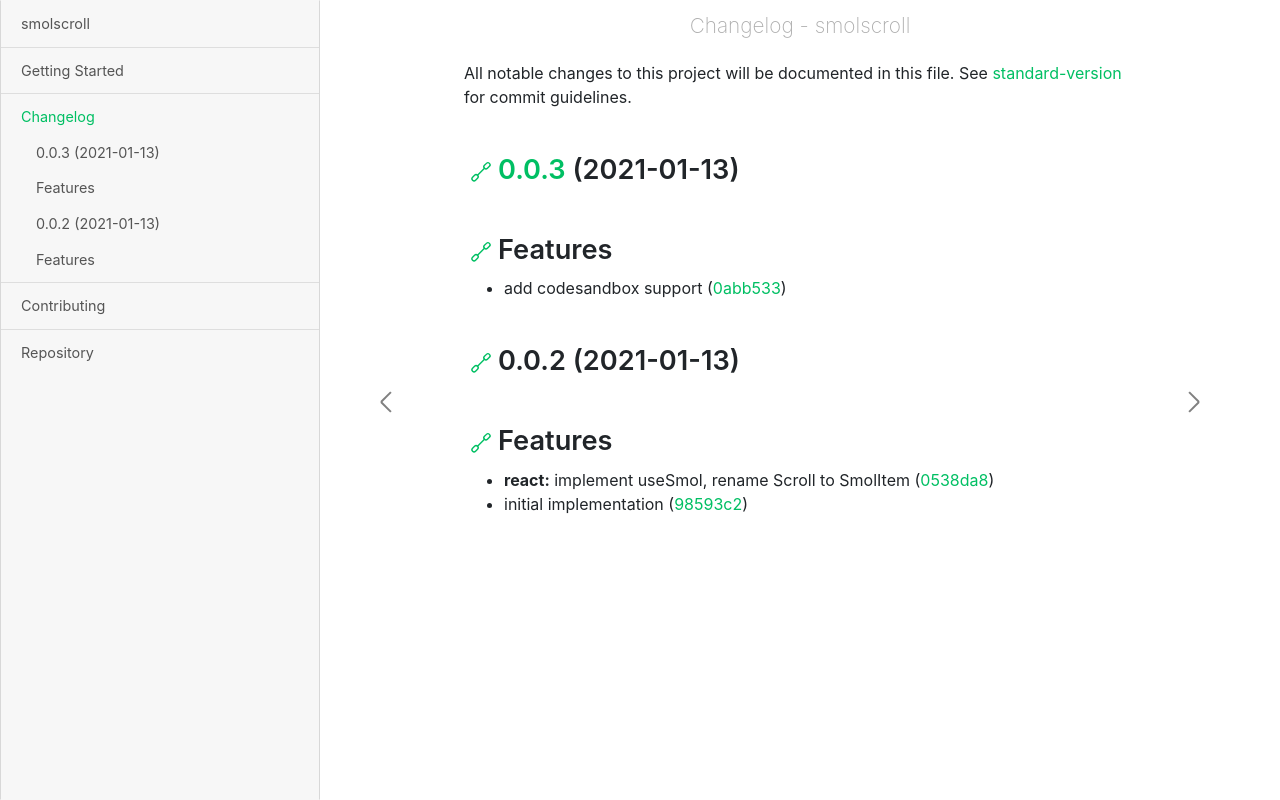
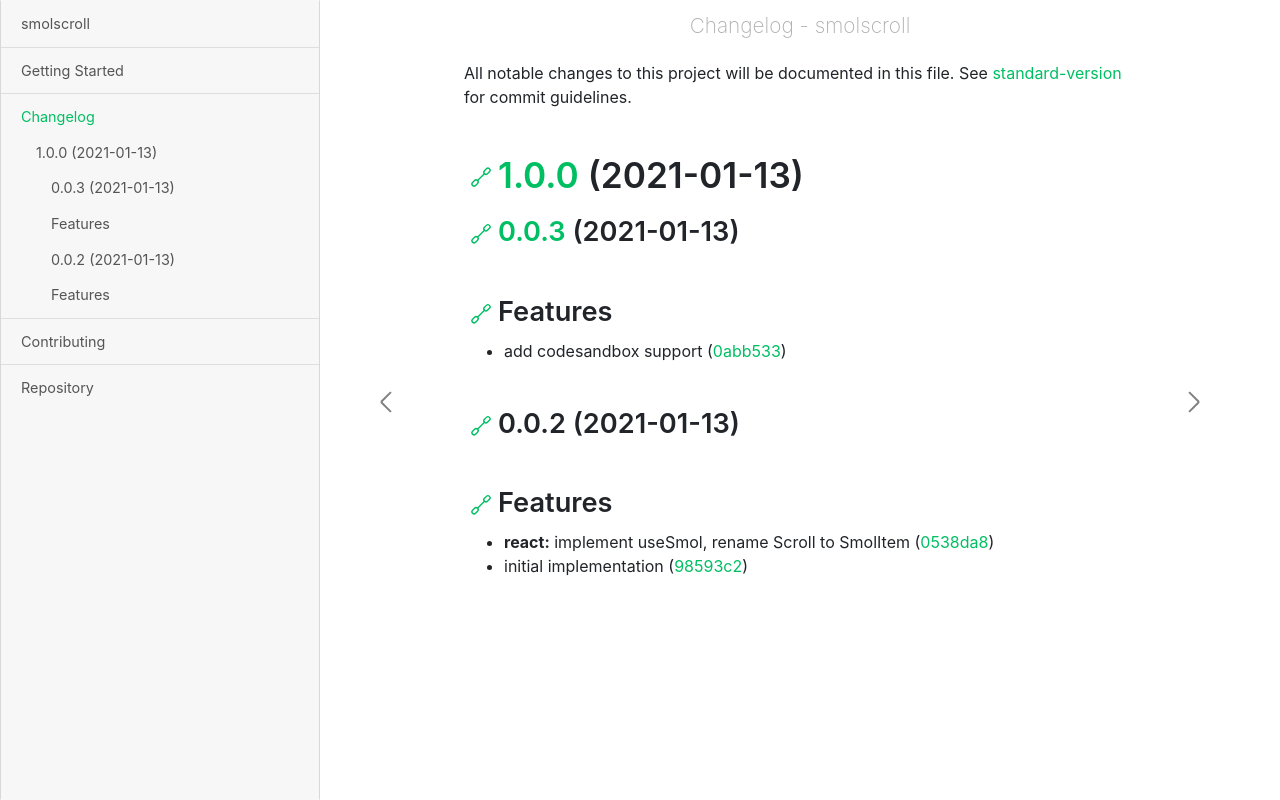
Before and after one commit to smolscrolljs/smolscroll, a website: page site/CHANGELOG.html in a window 1280 px wide. Drawn offline with Linux system fonts and the light colour scheme.

Commit message:
chore(release): 1.0.0

```diff
--- a/package.json
+++ b/package.json
@@ -1,7 +1,7 @@
 {
   "name": "smolscroll",
   "amdName": "smolscroll",
-  "version": "0.0.3",
+  "version": "1.0.0",
   "description": "Tiny, flexible scroll listener with React support",
   "source": "lib/main.ts",
   "main": "dist/main.js",
--- a/site/CHANGELOG.html
+++ b/site/CHANGELOG.html
@@ -22,6 +22,7 @@
       <main>
         <h1 id="changelog"><a href="#changelog" aria-hidden="true"><span class="toc-link"><span class="icono-chain"></span></span></a>Changelog</h1>
 <p>All notable changes to this project will be documented in this file. See <a href="https://github.com/conventional-changelog/standard-version" target="_blank">standard-version</a> for commit guidelines.</p>
+<h2 id="100-2021-01-13"><a href="#100-2021-01-13" aria-hidden="true"><span class="toc-link"><span class="icono-chain"></span></span></a><a href="https://github.com/smolscrolljs/smolscroll/compare/v0.0.3...v1.0.0" target="_blank">1.0.0</a> (2021-01-13)</h2>
 <h3 id="003-2021-01-13"><a href="#003-2021-01-13" aria-hidden="true"><span class="toc-link"><span class="icono-chain"></span></span></a><a href="https://github.com/smolscrolljs/smolscroll/compare/v0.0.2...v0.0.3" target="_blank">0.0.3</a> (2021-01-13)</h3>
 <h3 id="features"><a href="#features" aria-hidden="true"><span class="toc-link"><span class="icono-chain"></span></span></a>Features</h3>
 <ul>
@@ -239,40 +240,49 @@
        "heading": "Changelog",
        "hash": "changelog",
        "children": [
-        1,
+        1
+       ],
+       "id": 0
+      },
+      {
+       "level": "2",
+       "heading": "1.0.0 (2021-01-13)",
+       "hash": "100-2021-01-13",
+       "children": [
         2,
         3,
-        4
+        4,
+        5
        ],
-       "id": 0
+       "id": 1
       },
       {
        "level": "3",
        "heading": "0.0.3 (2021-01-13)",
        "hash": "003-2021-01-13",
        "children": [],
-       "id": 1
+       "id": 2
       },
       {
        "level": "3",
        "heading": "Features",
        "hash": "features",
        "children": [],
-       "id": 2
+       "id": 3
       },
       {
        "level": "3",
        "heading": "0.0.2 (2021-01-13)",
        "hash": "002-2021-01-13",
        "children": [],
-       "id": 3
+       "id": 4
       },
       {
        "level": "3",
        "heading": "Features",
        "hash": "features-1",
        "children": [],
-       "id": 4
+       "id": 5
       }
      ]
     },
```
Also changed, not shown: site/CONTRIBUTING.html (+16 -7 lines), site/getting_started.html (+16 -7 lines), site/index.html (+18 -8 lines), site/raw/CHANGELOG.html (+1 -0 lines), site/raw/index.html (+2 -1 lines), CHANGELOG.md, assets/badge.npm.svg, site/assets/badge.npm.svg, site/assets/smolscroll.gif (added), 1 other file.
